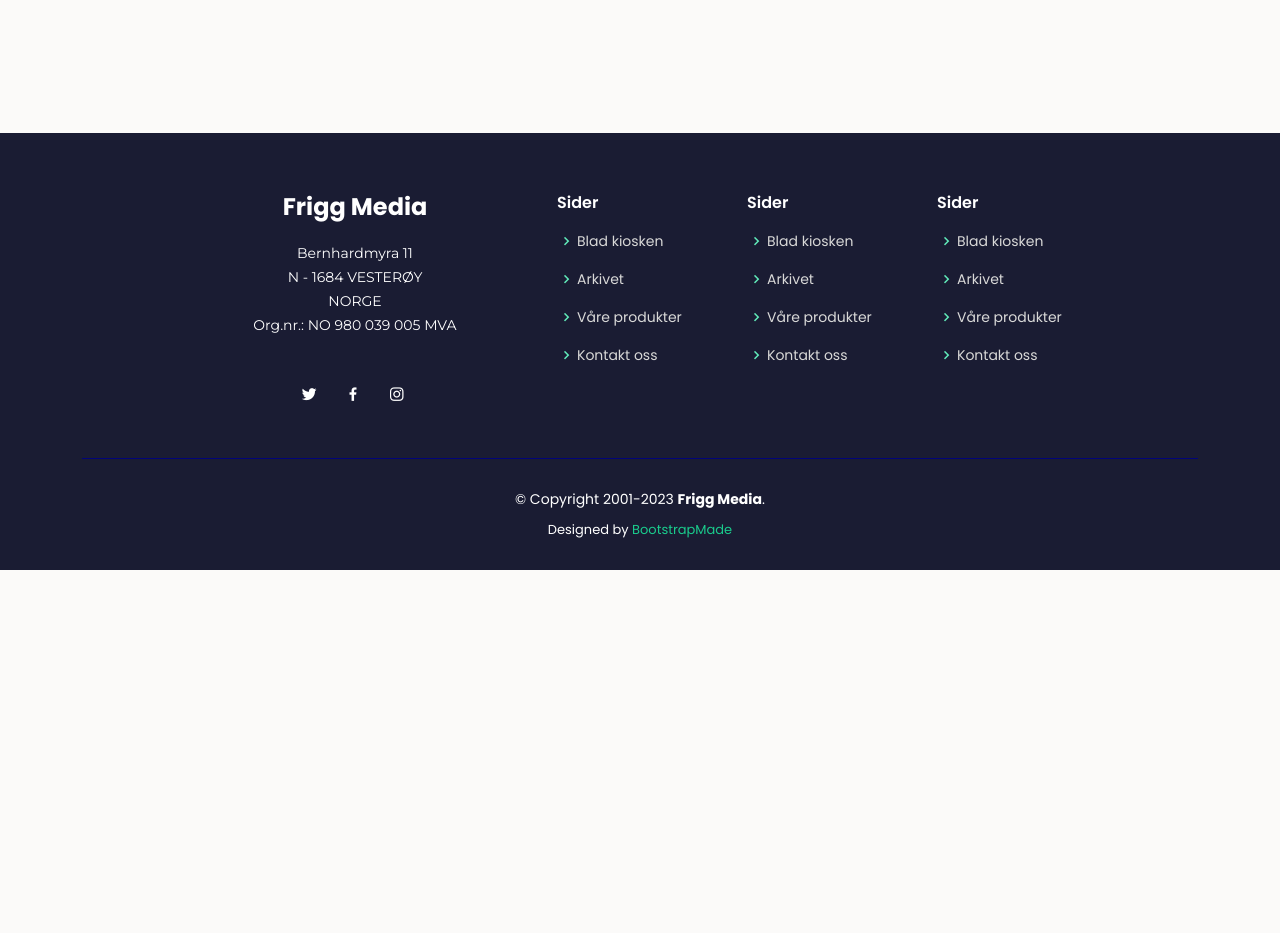
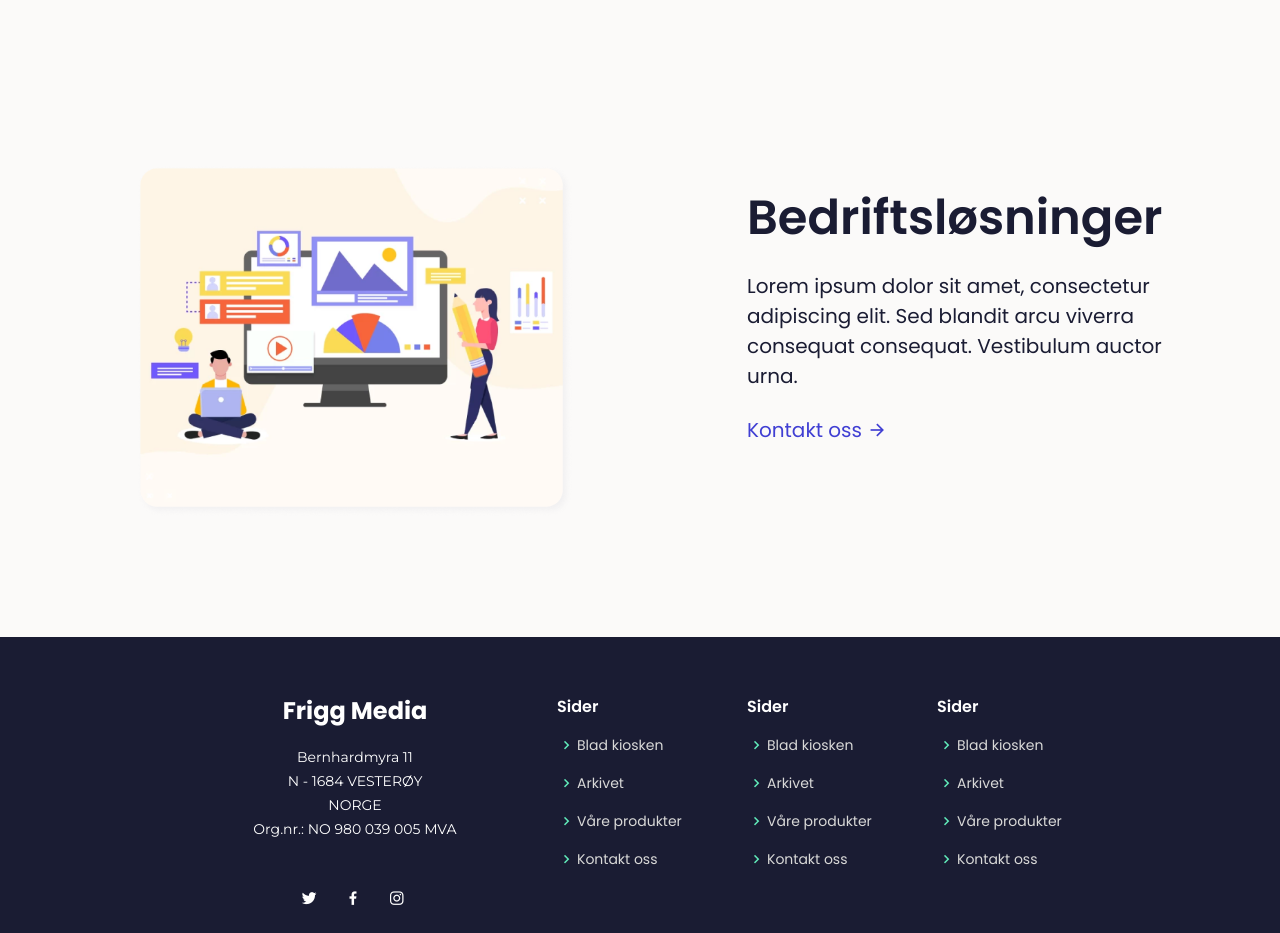
Before and after one commit to barnewsapp/frigg-media, a plain HTML site: page docs/index.html in a window 1280 px wide. Shown: the part 1740-2673 px from the top of the page. Before the commit the page ends 2310 px from the top, so only its background shows below. Drawn offline with Linux system fonts and the light colour scheme.

Commit message:
Legg til bedriftsløsning section

```diff
--- a/docs/index.html
+++ b/docs/index.html
@@ -189,7 +189,41 @@
           </div>
         </div>
       </section>
-      <!-- End Søk i arkivSection -->
+      <!-- End Søk i arkiv Section -->
+
+      <!-- ======= Bedriftsløsninger Section ======= -->
+      <section id="bedriftslosninger">
+        <div class="container">
+          <div class="row content d-flex justify-content-between">
+            <div
+              class="col-md-6 d-flex justify-content-center"
+              data-aos="fade-right"
+            >
+              <img
+                src="assets/img/bedriftslosninger.png"
+                class="img-fluid image"
+                alt=""
+              />
+            </div>
+            <div class="col-md-5 pt-4" data-aos="fade-up">
+              <h3 class="title">Bedriftsløsninger</h3>
+
+              <p class="my-4 content">
+                Lorem ipsum dolor sit amet, consectetur adipiscing elit. Sed
+                blandit arcu viverra consequat consequat. Vestibulum auctor
+                urna.
+              </p>
+
+              <a href="#" style="color: var(--primary)"
+                >Kontakt oss
+                <i class="ri-arrow-right-line" style="color: var(--primary)">
+                </i>
+              </a>
+            </div>
+          </div>
+        </div>
+      </section>
+      <!-- End Bedriftsløsninger Section -->
     </main>
     <!-- End #main -->
 
```
Also changed, not shown: docs/assets/img/bedriftslosninger.png (added).
